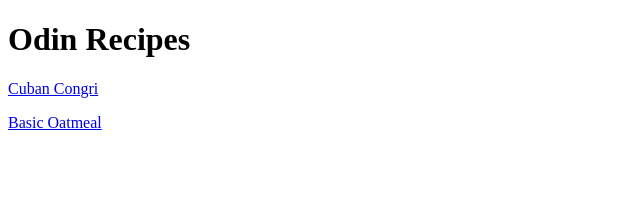
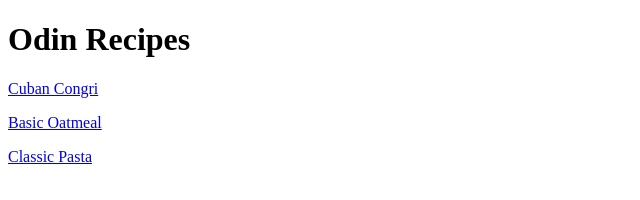
Before and after one commit to Arllaz/odin-recipes, a plain HTML site: page index.html in a window 1280 px wide. Shown: the whole page, without its empty margins (0-640 px from the left). Drawn offline with Linux system fonts and the light colour scheme.

Commit message:
add three links to other pages

```diff
--- a/index.html
+++ b/index.html
@@ -8,6 +8,7 @@
         <h1>Odin Recipes</h1>
         <p><a href="./recipes/congri.html">Cuban Congri</a></p>
         <p><a href="./recipes/oatmeal.html">Basic Oatmeal</a></p>
+        <p><a href="./recipes/pasta.html">Classic Pasta</a></p>
 
     </body>
     </html>
```
